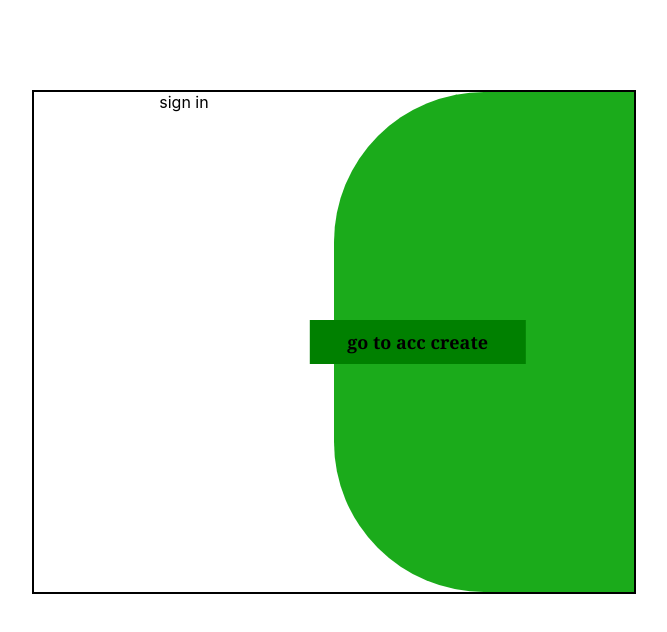
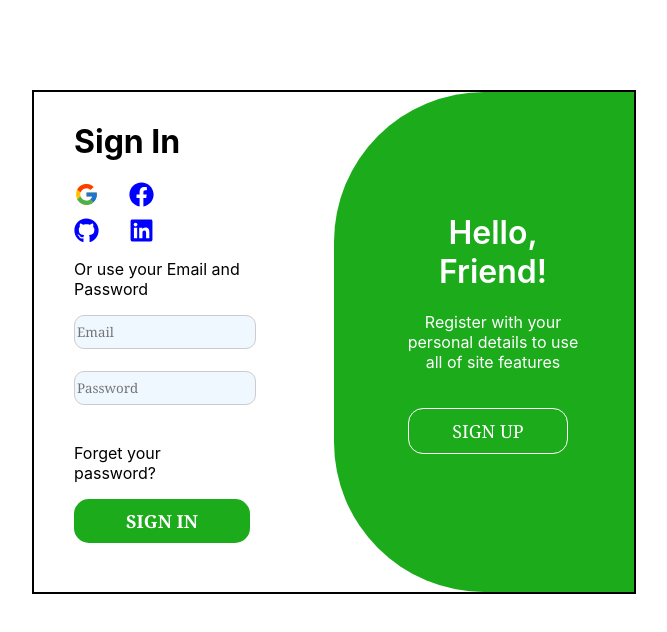
Before and after one commit to bed-com-27-20/Animeted-Pages, a React (Create React App) app: page /Logins in a window 1280 px wide. Shown: the top 632 px of the page, without its empty margins (306-973 px from the left). Built offline with nearby package versions, Linux system fonts and the light colour scheme.

Commit message:
moved content form aside to main page

```diff
--- a/src/Login&SignUpPages/Aside/Aside.css
+++ /dev/null
@@ -1,104 +0,0 @@
-#www{
-    display: flex;
-    justify-content: center;
-}
-
-.sswapdiv{
-    display: flex;
-    justify-content: center;
-    width: 600px;
-    height: 500px;
-    margin-top: 7%;
-    border: 2px solid black;
-}
-
-.ssffdiv1{
-    width: 300px;
-    height: 500px;
-    left: 0;
-    display: flex;
-    justify-content: center;
-    transition: transform 1s;
-}
-
-.ssffdiv2{
-    display: flex;
-    align-items: center;
-    width: 300px;
-    height: 500px;
-    border: 0px solid white;
-    border-top-left-radius: 150px;
-    border-bottom-left-radius: 150px;
-    right: 0;
-    transition: transform 1s;
-    background-color: rgb(27, 171, 27);
-}
-
-
-.gome{
-    text-align: center;
-    margin-left: 18%;
-    height: 300px;
-    width: 200px;
-}
-
-#zaza{
-    font-weight: 600;
-    padding-left: 10px;
-    color: white;
-}
-
-#kaka{
-    color: white;
-    padding-left: 10px;
-}
-
-#makaz{
-    font-weight: 100;
-    border-radius: 15px;
-    border: 1px solid white;
-    margin-top: 10%;
-    color: white;
-    background-color: transparent;
-}
-
-#mland{
-
-    height: 450px;
-    width: 220px;
-    margin-top: 10%;
-}
-
-#dama{
-    margin-top: 0%;
-
-}
-
-#icons{
-    display: flex;
-    flex-direction: initial;
-    justify-content: space-between;
-    width: 80px;
-    margin-bottom: 5%;
-}
-
-#singbox{
-
-}
-
-#singput{
-    box-shadow: none;
-    height: 30px;
-    border-radius: 10px;
-    background-color: aliceblue;
-}
-
-#straight{
-    background-color: rgb(27, 171, 27);
-    color: white;
-    border-radius: 15px;
-}
-
-#kantu{
-    padding-right: 100px;
-}
--- a/src/Login&SignUpPages/Aside/Aside.jsx
+++ b/src/Login&SignUpPages/Aside/Aside.jsx
@@ -1,44 +1,9 @@
 import React from 'react'
-import { FcGoogle } from "react-icons/fc";
-import { FaFacebook,FaGithub,FaLinkedin } from "react-icons/fa";
-import './Aside.css'
 
-function Aside() {
+export default function Aside() {
   return (
-    <div id='www'>
-       <div className='sswapdiv'>
-          <div className='ssffdiv1'>
-                <div id='mland'>
-                    <h1 id='dama'>Sign In</h1>
-                    <div id='icons'>
-                    <FcGoogle size={25}/>
-                    <FaFacebook size={25} color='blue'/>
-                    </div>
-                    <div id='icons'>
-                    <FaGithub size={25} color='blue'/>
-                    <FaLinkedin size={25} color='blue'/>
-                    </div>
-                    <div id='singbox'>
-                    <p>Or use your Email and Password</p>
-                    <input id='singput' placeholder='Email'></input>
-                    <input id='singput' placeholder='Password'></input>
-                    <p id='kantu'>Forget your password?</p>
-                    </div>
-                    <button id='straight'>SIGN IN</button>
-                </div>
-            </div>
-            <div className='ssffdiv2'>
-               <div className='gome'>
-                    <h1 id='zaza'>Hello, Friend!</h1>
-
-                    <p id='kaka'>Register with your personal details to use all of site features</p>
-
-                    <button id='makaz'>SIGN UP</button>
-               </div>
-            </div>
-        </div>
+    <div>
+      new aside
     </div>
   )
 }
-
-export default Aside
--- a/src/Login&SignUpPages/SwapLogin&SignUp/Logins.css
+++ b/src/Login&SignUpPages/SwapLogin&SignUp/Logins.css
@@ -6,27 +6,32 @@
 .sswapdiv{
     display: flex;
     justify-content: center;
-    width: 500px;
+    width: 600px;
     height: 500px;
     margin-top: 7%;
     border: 2px solid black;
 }
 
 .ssffdiv1{
-    width: 250px;
+    width: 300px;
     height: 500px;
     left: 0;
+    display: flex;
+    justify-content: center;
     transition: transform 1s;
 }
 
 .ssffdiv2{
-    width: 250px;
+    display: flex;
+    align-items: center;
+    width: 300px;
     height: 500px;
-    border: 2px solid green;
+    border: 0px solid white;
     border-top-left-radius: 150px;
     border-bottom-left-radius: 150px;
     right: 0;
     transition: transform 1s;
+    background-color: rgb(27, 171, 27);
 }
 
 .swapped.ssffdiv1{
@@ -65,3 +70,67 @@
 .swapped.ssffdiv4{
     transform: translateX(-100%);
 }
+
+.gome{
+    text-align: center;
+    margin-left: 18%;
+    height: 300px;
+    width: 200px;
+}
+
+#zaza{
+    font-weight: 600;
+    padding-left: 10px;
+    color: white;
+}
+
+#kaka{
+    color: white;
+    padding-left: 10px;
+}
+
+#makaz{
+    font-weight: 100;
+    border-radius: 15px;
+    border: 1px solid white;
+    margin-top: 10%;
+    color: white;
+    background-color: transparent;
+}
+
+#mland{
+
+    height: 450px;
+    width: 220px;
+    margin-top: 10%;
+}
+
+#dama{
+    margin-top: 0%;
+
+}
+
+#icons{
+    display: flex;
+    flex-direction: initial;
+    justify-content: space-between;
+    width: 80px;
+    margin-bottom: 5%;
+}
+
+#singput{
+    box-shadow: none;
+    height: 30px;
+    border-radius: 10px;
+    background-color: aliceblue;
+}
+
+#straight{
+    background-color: rgb(27, 171, 27);
+    color: white;
+    border-radius: 15px;
+}
+
+#kantu{
+    padding-right: 100px;
+}
--- a/src/Login&SignUpPages/SwapLogin&SignUp/Logins.jsx
+++ b/src/Login&SignUpPages/SwapLogin&SignUp/Logins.jsx
@@ -1,4 +1,6 @@
 import React, { useState } from 'react';
+import { FcGoogle } from "react-icons/fc";
+import { FaFacebook,FaGithub,FaLinkedin } from "react-icons/fa";
 import './Logins.css'
 
 const Logins = () => {
@@ -17,19 +19,46 @@ const Logins = () => {
       {showDiv2 ? (
         <div className='sswapdiv'>
           <div className={`ssffdiv1 ${isSwapped ? 'swapped' : ''}`}>
-                sign in
+          <div id='mland'>
+                    <h1 id='dama'>Sign In</h1>
+                    <div id='icons'>
+                    <FcGoogle size={25}/>
+                    <FaFacebook size={25} color='blue'/>
+                    </div>
+                    <div id='icons'>
+                    <FaGithub size={25} color='blue'/>
+                    <FaLinkedin size={25} color='blue'/>
+                    </div>
+                    <div id='singbox'>
+                    <p>Or use your Email and Password</p>
+                    <input id='singput' placeholder='Email'></input>
+                    <input id='singput' placeholder='Password'></input>
+                    <p id='kantu'>Forget your password?</p>
+                    </div>
+                    <button id='straight'>SIGN IN</button>
+                </div>
             </div>
             <div className={`ssffdiv2 ${isSwapped ? 'swapped' : ''}`}>
-                hello
-                friends
-                <button onClick={handleSwap} className='swapbtz'>go to acc create</button>
+            <div className='gome'>
+                    <h1 id='zaza'>Hello, Friend!</h1>
+
+                    <p id='kaka'>Register with your personal details to use all of site features</p>
+
+                    <button onClick={handleSwap} id='makaz'>SIGN UP</button>
+               </div>
+
             </div>
         </div>
       ) : (
         <div className='sswapdiv'>
           <div className={`ssffdiv3 ${isSwapped ? 'swapped' : ''}`}>
-                welcom
-                back
+          <div className='gome'>
+                    <h1 id='zaza'>Hello, Friend!</h1>
+
+                    <p id='kaka'>Register with your personal details to use all of site features</p>
+
+                    <button id='makaz'>SIGN UP</button>
+               </div>
             </div>
             <div className={`ssffdiv4 ${isSwapped ? 'swapped' : ''}`}>
                 create
```
